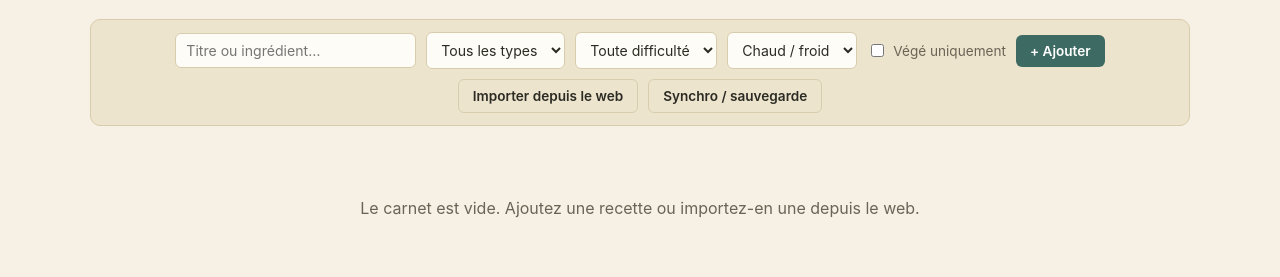
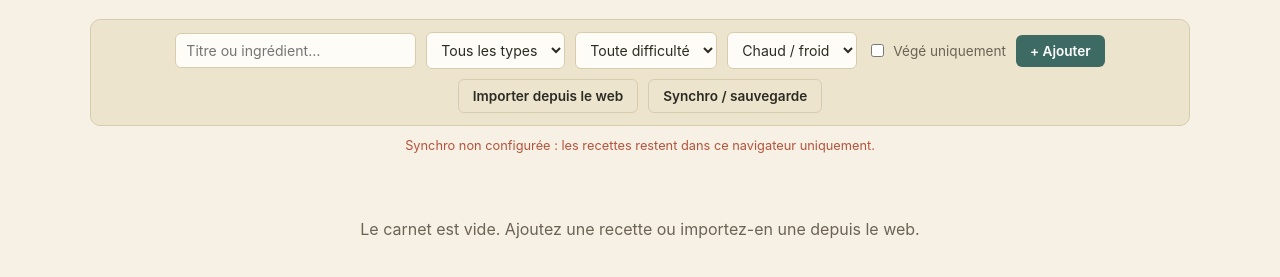
Before and after one commit to TimmyDu62/recipes-book, a plain HTML site: page index.html in a window 1280 px wide. Shown: the part 99-376 px from the top of the page. Drawn offline with Linux system fonts and the light colour scheme.

Commit message:
Add messages for sync

```diff
--- a/index.html
+++ b/index.html
@@ -59,6 +59,7 @@
   .bm{ display:inline-block; background:var(--mustard); color:#fff; padding:7px 12px; border-radius:6px; text-decoration:none; font-family:"Inter",sans-serif; font-size:.85rem; font-weight:600; }
   .sync{ font-family:"Inter",sans-serif; font-size:.8rem; color:var(--ink-soft); margin-top:8px; min-height:1em; }
   .sync.err{ color:var(--rust); }
+  .btn:disabled{ opacity:.5; cursor:default; }
   hr{ border:none; border-top:1px solid var(--line); margin:18px 0; }
   a{ color:var(--teal); }
 </style>
@@ -79,6 +80,7 @@
   <button class="btn btn-ghost" id="b-import">Importer depuis le web</button>
   <button class="btn btn-ghost" id="b-backup">Synchro / sauvegarde</button>
 </div>
+<div class="sync" id="sync-main" style="text-align:center; margin:-10px 0 12px;"></div>
 <div class="count" id="count"></div>
 <div class="grid" id="grid"></div>
 
@@ -92,12 +94,12 @@
   function load(){ try{ recettes = JSON.parse(localStorage.getItem(KEY)) || []; }catch(e){ recettes = []; } }
   function save(){ try{ localStorage.setItem(KEY, JSON.stringify(recettes)); }catch(e){ alert("Sauvegarde impossible : " + e.message); } syncSoon(); }
   const live = () => recettes.filter(x => !x.deleted);
-  const SYNC_URL = "https://recipes-book.vincentdhellemmes.workers.dev";
+  const SYNC_URL = "https://myrecipes.timmy.workers.dev";
   function cfg(){ try{ return { url: SYNC_URL, token:(localStorage.getItem("syncToken") || "").trim() }; }catch(e){ return { url: SYNC_URL, token:"" }; } }
   function setToken(token){ try{ localStorage.setItem("syncToken", token.trim()); }catch(e){} }
   const sig = a => a.map(x => x.id + ":" + (x.updatedAt || 0)).sort().join("|");
   function merge(a, b){ const m = new Map(); a.concat(b).forEach(x => { const p = m.get(x.id); if(!p || (x.updatedAt || 0) > (p.updatedAt || 0)) m.set(x.id, x); }); return Array.from(m.values()); }
-  function setStatus(t, err){ const s = document.getElementById("sync-status"); if(s){ s.textContent = t; s.className = "sync" + (err ? " err" : ""); } }
+  function setStatus(t, err){ ["sync-status", "sync-main"].forEach(id => { const s = document.getElementById(id); if(s){ s.textContent = t; s.className = "sync" + (err ? " err" : ""); } }); }
   let syncing = false, again = false, timer = null;
   function syncSoon(){ clearTimeout(timer); timer = setTimeout(sync, 800); }
   async function sync(){
@@ -118,7 +120,7 @@
       setStatus("Synchronisé à " + new Date().toLocaleTimeString());
       render();
     }catch(e){ setStatus("Synchro échouée : " + e.message, true); }
-    finally{ syncing = false; if(again){ again = false; syncSoon(); } }
+    finally{ syncing = false; const b = document.getElementById("b-add"); if(b) b.disabled = false; if(again){ again = false; syncSoon(); } }
   }
   function getProxy(){ try{ return localStorage.getItem(PROXY_KEY) || DEFAULT_PROXY; }catch(e){ return DEFAULT_PROXY; } }
   function setProxy(v){ try{ localStorage.setItem(PROXY_KEY, v); }catch(e){} }
@@ -348,7 +350,9 @@
   $("#b-backup").onclick = openBackup;
   ["#f-search","#f-type","#f-diff","#f-temp","#f-veg"].forEach(s => { $(s).addEventListener("input", render); $(s).addEventListener("change", render); });
 
-  load(); render(); sync();
+  load(); render();
+  if(cfg().token){ $("#b-add").disabled = true; sync(); }
+  else setStatus("Synchro non configurée : les recettes restent dans ce navigateur uniquement.", true);
   window.addEventListener("focus", sync);
 
   // Arrivée depuis le bookmarklet
```
